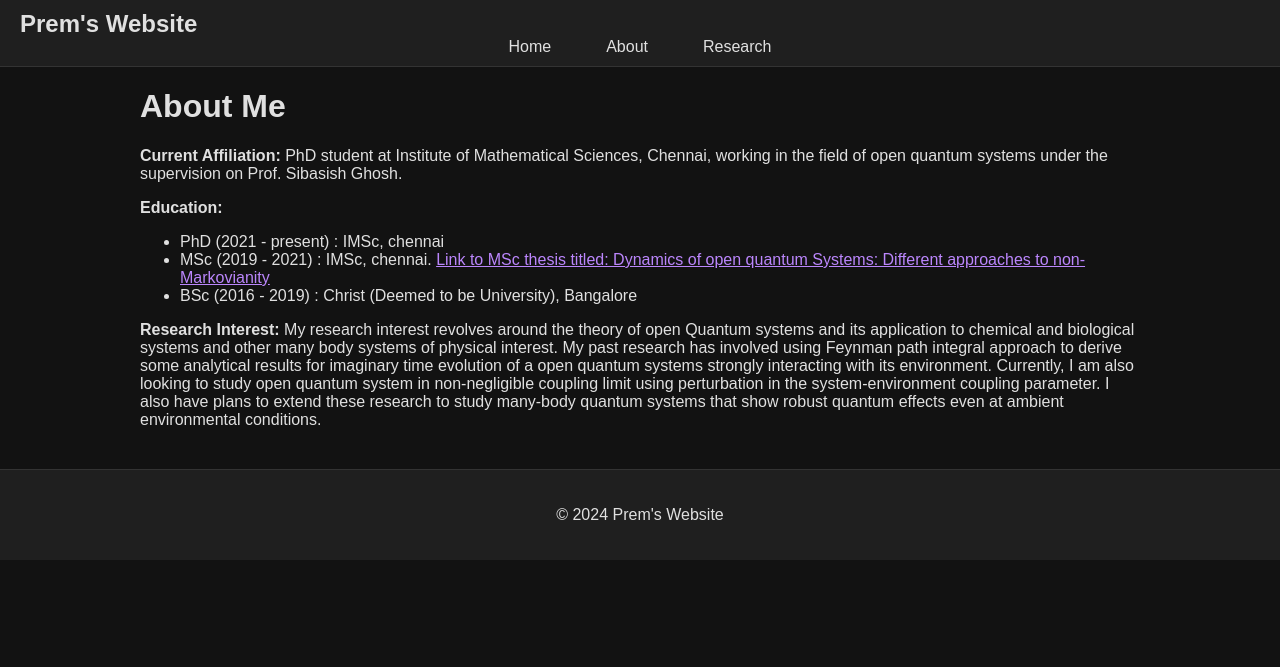
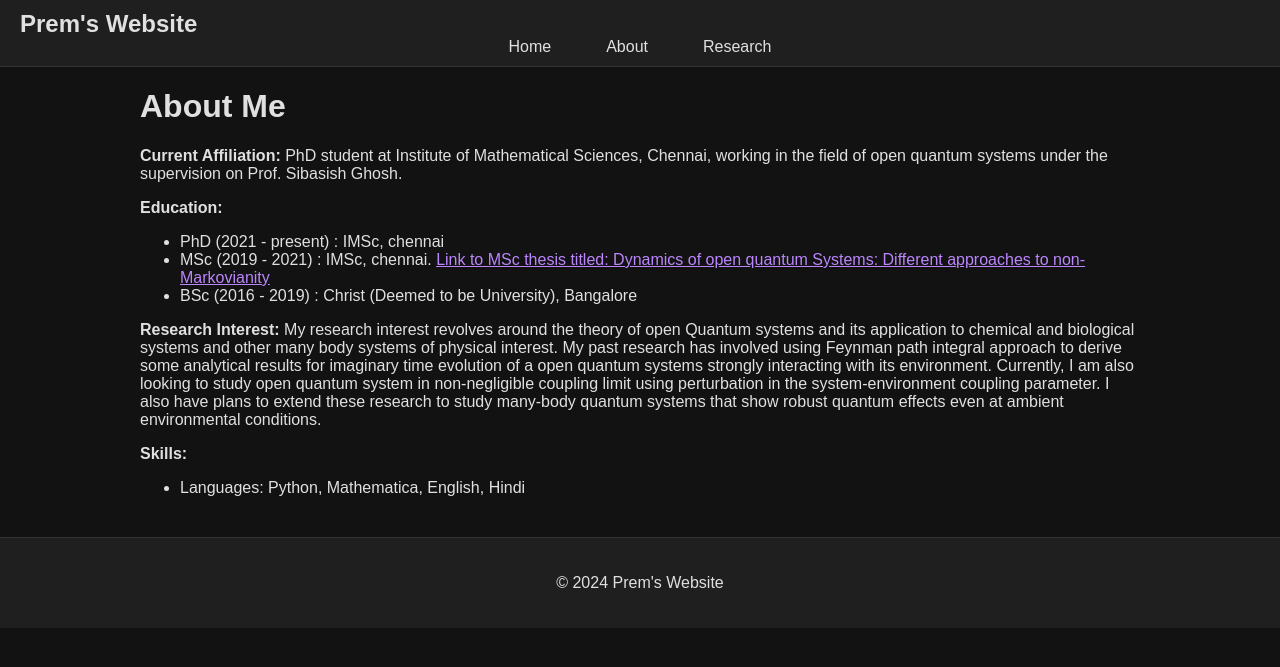
Before and after one commit to prem314/prem314.github.io, a Jekyll site: the page built from about.md, in a window 1280 px wide. Shown: the top 667 px of the page. Built offline with Jekyll 4.4.1, drawn with Linux system fonts in a browser that asks for light colours.

Commit message:
Update about.md

```diff
--- a/about.md
+++ b/about.md
@@ -16,3 +16,6 @@ PhD student at Institute of Mathematical Sciences, Chennai, working in the field
 
 **Research Interest:**
 My research interest revolves around the theory of open Quantum systems and its application to chemical and biological systems and other many body systems of physical interest. My past research has involved using Feynman path integral approach to derive some analytical results for imaginary time evolution of a open quantum systems strongly interacting with its environment. Currently, I am also looking to study open quantum system in non-negligible coupling limit using perturbation in the system-environment coupling parameter. I also have plans to extend these research to study many-body quantum systems that show robust quantum effects even at ambient environmental conditions.
+
+**Skills:**
+  - Languages: Python, Mathematica, English, Hindi
```
